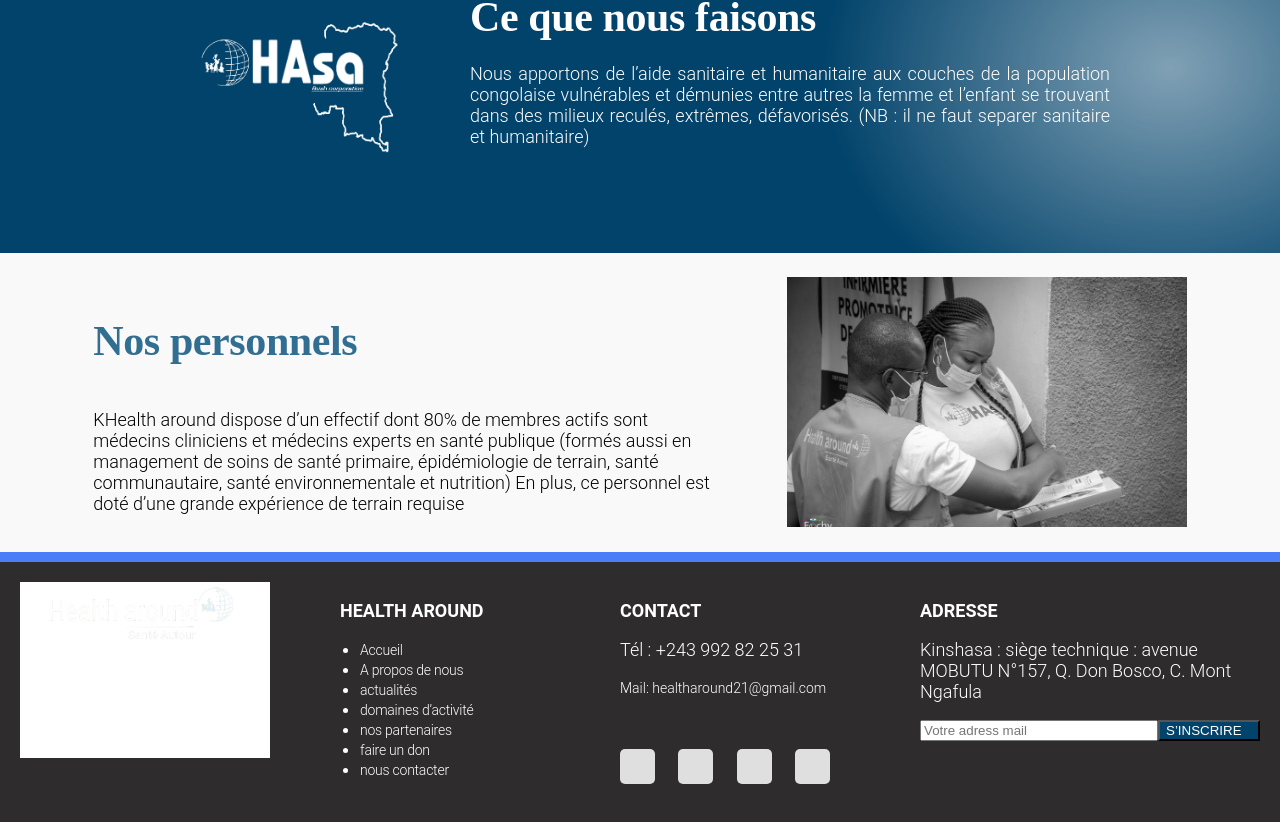
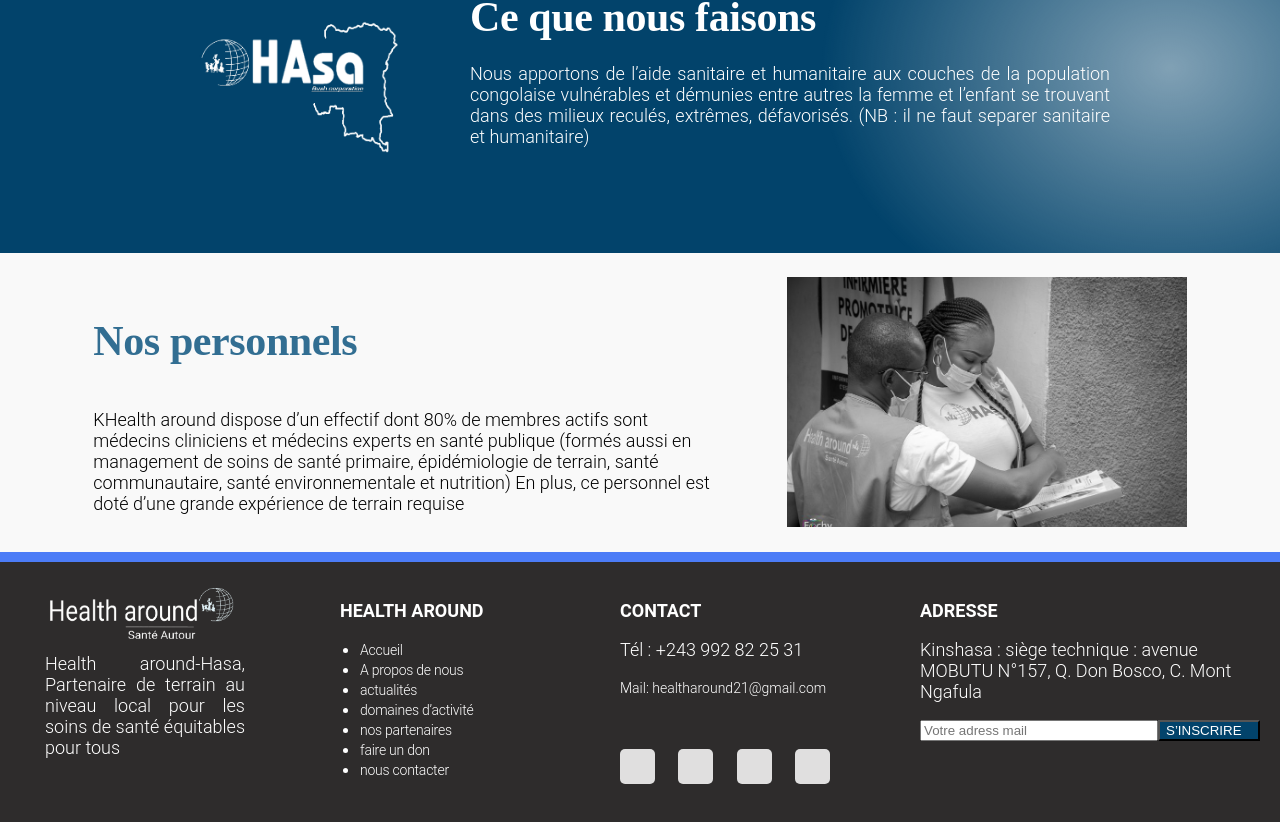
Before and after one commit to ASHUZA/HASA2, a Next.js app: page / in a window 1280 px wide. Shown: the part 1269-2091 px from the top of the page. Built offline with nearby package versions, Linux system fonts and the light colour scheme.

Commit message:
test css style again

```diff
--- a/styles/Home.module.css
+++ b/styles/Home.module.css
@@ -499,7 +499,7 @@ width: 30px;
   flex-direction: column;
   margin-bottom: 30px;
 
-  background-color: #fff;
+  /* background-color: #fff; */
 }
 
 
```
Also changed, not shown: pages/index.js (+6 -6 lines).
